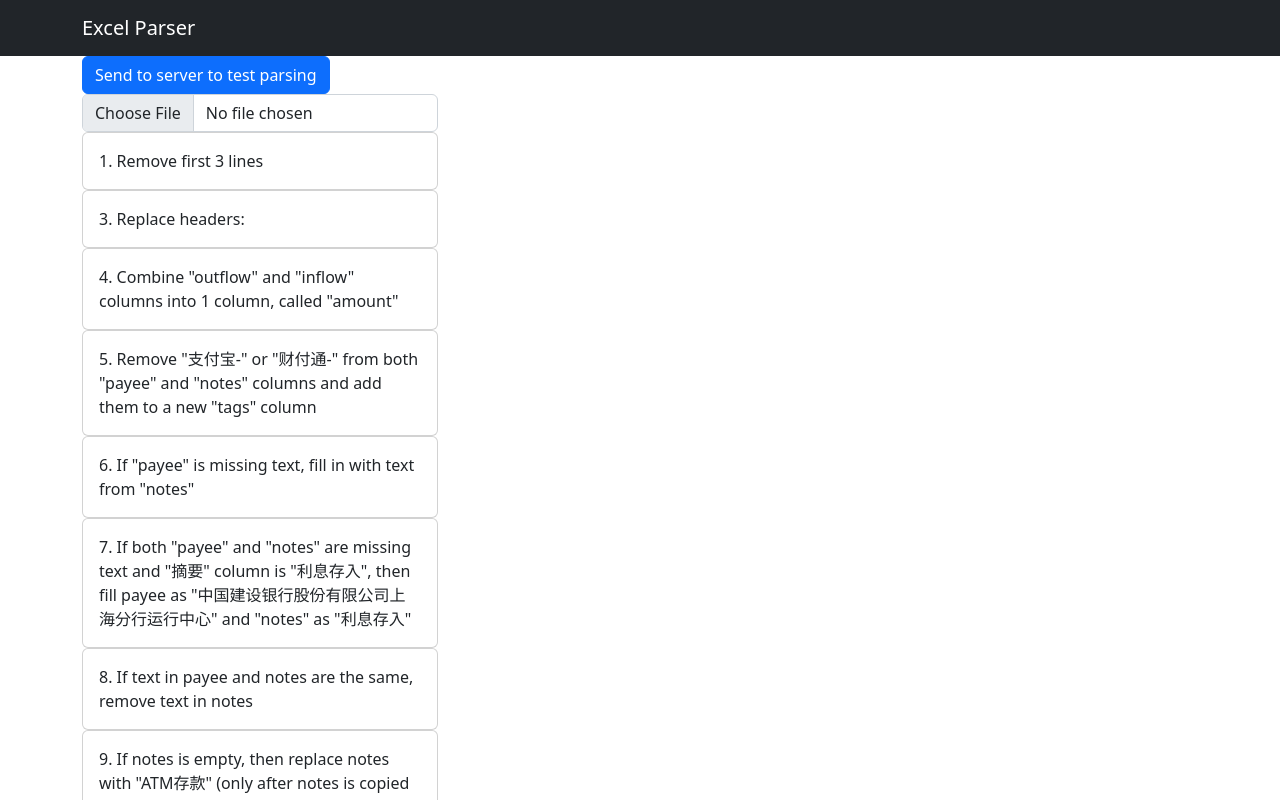
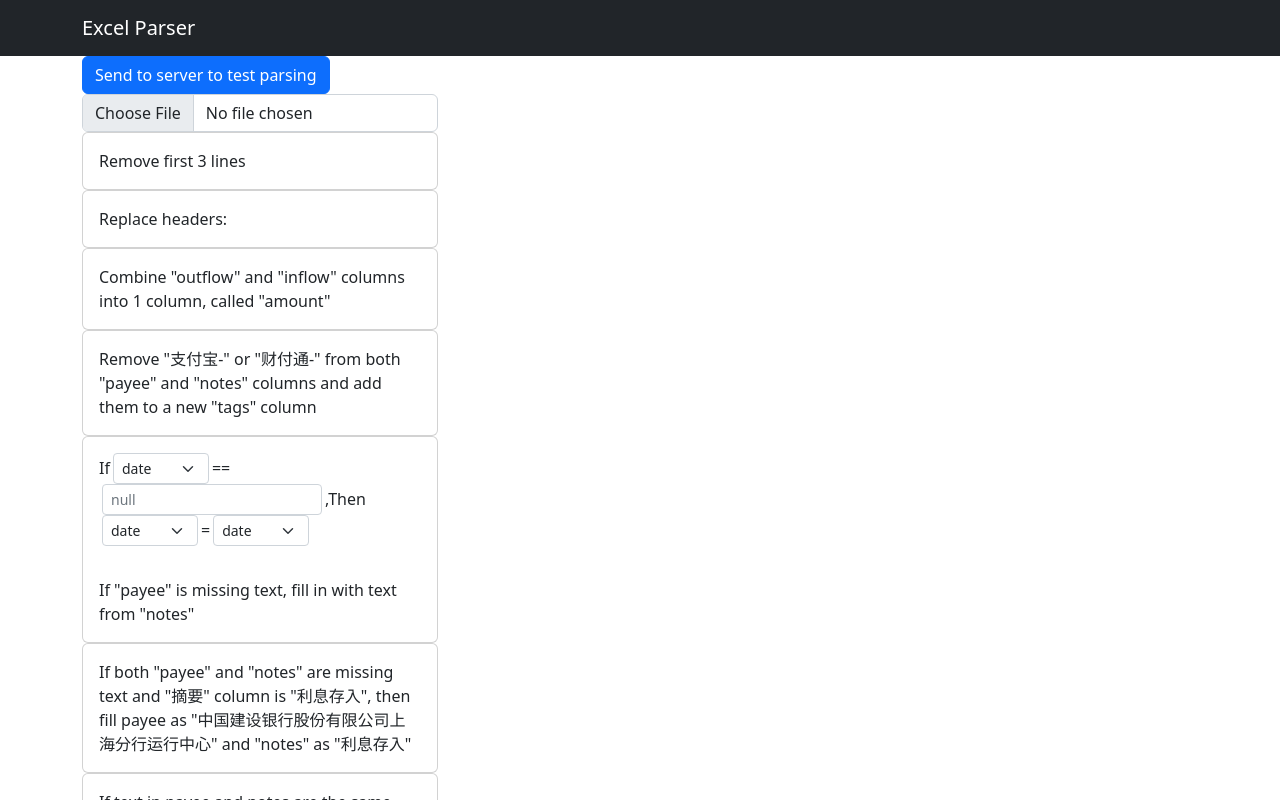
Before and after one commit to youngchingjui/excelparser-frontend, a Next.js app: page /scripts/1 in a window 1280 px wide. Shown: the top 800 px of the page. Built offline with nearby package versions, Linux system fonts and the light colour scheme.

Commit message:
added basic logic to one action

```diff
--- /dev/null
+++ b/src/components/Action/SelectColumn/index.js
@@ -0,0 +1,15 @@
+import Form from "react-bootstrap/Form"
+
+const SelectColumn = ({ options }) => {
+  return (
+    <Form.Select size="sm" className="select-column">
+      {options.map((e, i) => (
+        <option value={e} key={i}>
+          {e}
+        </option>
+      ))}
+    </Form.Select>
+  )
+}
+
+export default SelectColumn
--- a/src/components/Action/index.js
+++ b/src/components/Action/index.js
@@ -1,10 +1,45 @@
-import { Card } from "react-bootstrap"
+import Card from "react-bootstrap/Card"
+import Form from "react-bootstrap/Form"
+import SelectColumn from "./SelectColumn"
 
-const Action = ({ body }) => {
+const Action = ({ action }) => {
   return (
-    <Card>
-      <Card.Body>{body}</Card.Body>
-    </Card>
+    <>
+      <Card>
+        {action.type == "if" && (
+          <Card.Body>
+            <span>
+              If
+              <SelectColumn
+                id="if-subject"
+                options={["date", "inflow", "outflow", "payee", "notes"]}
+              />
+              ==
+              <Form.Control
+                id="if-value"
+                size="sm"
+                placeholder="null"
+                className="control-column"
+              ></Form.Control>
+              ,
+            </span>
+            <span>
+              Then
+              <SelectColumn
+                id="then-subject"
+                options={["date", "inflow", "outflow", "payee", "notes"]}
+              />
+              =
+              <SelectColumn
+                id="then-value"
+                options={["date", "inflow", "outflow", "payee", "notes"]}
+              />
+            </span>
+          </Card.Body>
+        )}
+        <Card.Body>{action.mainText}</Card.Body>
+      </Card>
+    </>
   )
 }
 
--- a/src/pages/_app.js
+++ b/src/pages/_app.js
@@ -1,4 +1,5 @@
 import "bootstrap/dist/css/bootstrap.min.css"
+import "../styles.css"
 
 const MyApp = ({ Component, pageProps }) => {
   return <Component {...pageProps} />
--- a/src/pages/api/mocks/actions.json
+++ b/src/pages/api/mocks/actions.json
@@ -25,6 +25,18 @@
     },
     {
         "id": 6,
+        "type": "if",
+        "logic": {
+            "if": {
+                "subject": "payee",
+                "comparison": "==",
+                "value": ""
+            },
+            "then": {
+                "subject": "payee",
+                "value": "notes"
+            }
+        },
         "mainText": "If \"payee\" is missing text, fill in with text from \"notes\""
     },
     {
--- a/src/pages/api/parse/index.js
+++ b/src/pages/api/parse/index.js
@@ -7,6 +7,7 @@ const handler = (req, res) => {
   if (req.method === "POST") {
     const { body } = req
 
+    const { actions, tableContents } = JSON.parse(body)
     // Replace headers
     const headersDict = {
       交易日期: "date",
@@ -16,7 +17,7 @@ const handler = (req, res) => {
       交易地点: "notes",
     }
 
-    const readable_stream = Readable.from(body)
+    const readable_stream = Readable.from(tableContents)
     let result = []
     readable_stream.pipe(
       csvParser({
@@ -42,9 +43,6 @@ const handler = (req, res) => {
 
           // Remove "支付宝-" or "财付通-" from `payee` and `notes` columns.
           // Add to new `tags` column
-          let updatedPayee = row.payee
-          let updatedNotes = row.notes
-          let updatedTag = row.tag
 
           if (row.payee.startsWith("支付宝")) {
             row.tags = "支付宝"
@@ -83,9 +81,13 @@ const handler = (req, res) => {
           }
 
           // If payee is missing text, fill in with "notes"
-          if (row.payee == "") {
-            row.payee = row.notes
+          if (actions[4].type == "if") {
+            const action = actions[4]
+            if (row[action.logic.if.subject] == action.logic.if.value) {
+              row[action.logic.then.subject] = row[action.logic.then.value]
+            }
           }
+
           // If both `payee` and `notes` are missing in text and `摘要` column is `利息存入`, then fill `payee` as "中国建设银行股份有限公司上海分行运行中心" and `notes` as "利息存入"
 
           if (row.payee == "" && row.notes == "" && row.摘要 == "利息存入") {
--- a/src/pages/scripts/[script].js
+++ b/src/pages/scripts/[script].js
@@ -18,6 +18,8 @@ const Script = ({ actions }) => {
   const { script } = router.query
 
   useEffect(() => {
+    // Update the download URL whenever tableContents changes
+
     // Don't run if tableContents is not yet set
     if (!tableContents) {
       return
@@ -45,7 +47,7 @@ const Script = ({ actions }) => {
     e.preventDefault
     const response = await fetch("/api/parse", {
       method: "POST",
-      body: tableContents,
+      body: JSON.stringify({ actions, tableContents }),
     })
 
     if (!response.ok) {
@@ -79,10 +81,7 @@ const Script = ({ actions }) => {
                 ></Form.Control>
               </Form.Group>
             </Form>
-            {actions &&
-              actions.map((i) => (
-                <Action body={`${i.id}. ${i.mainText}`} key={i.id} />
-              ))}
+            {actions && actions.map((e) => <Action action={e} key={e.id} />)}
             <Button variant="secondary">Add next instruction</Button>
             <DownloadButton variant="secondary" downloadUrl={downloadUrl}>
               Download file
--- /dev/null
+++ b/src/styles.css
@@ -0,0 +1,13 @@
+.select-column {
+    width: fit-content;
+    display: inline;
+    margin-left: 3px;
+    margin-right: 3px;
+}
+
+.control-column {
+    width: fit-content;
+    display: inline;
+    margin-left: 3px;
+    margin-right: 3px;
+}
```
